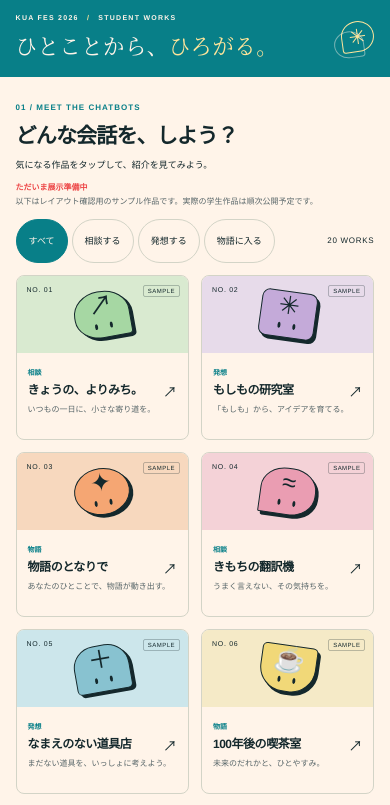
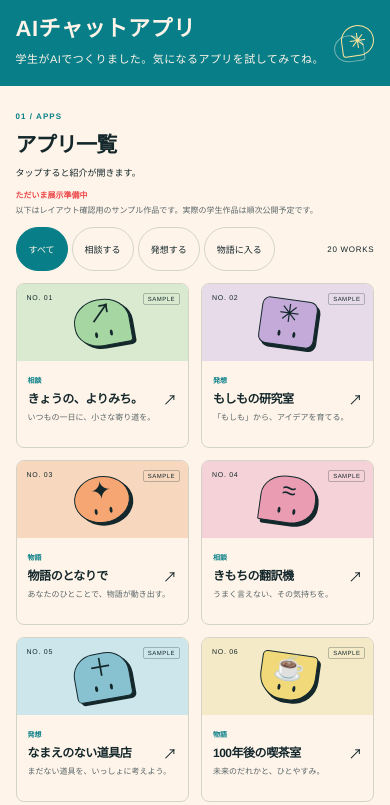
Before and after one commit to Creative-Cucumbers/daiuryuzansai-2026, a plain HTML site: page index.html in a window 390 px wide. Shown: the part 72-877 px from the top of the page. Drawn offline with Linux system fonts and the light colour scheme.

Commit message:
Simplify copy to introduce student AI chat apps

```diff
--- a/index.html
+++ b/index.html
@@ -4,8 +4,8 @@
     <meta charset="utf-8">
     <meta name="viewport" content="width=device-width, initial-scale=1">
     <meta name="theme-color" content="#087f88">
-    <meta name="description" content="大瓜生山祭2026の学生作品展示。学生がつくるチャットボットを通して、ことばと会話の新しい可能性に出会う。">
-    <title>ことばが、はずむ。｜大瓜生山祭2026</title>
+    <meta name="description" content="学生がAIでつくったチャットアプリを紹介します。気になるアプリを試してみてね。大瓜生山祭2026の学生作品展示。">
+    <title>AIチャットアプリ｜大瓜生山祭2026</title>
     <link rel="icon" href="./assets/favicon.svg" type="image/svg+xml">
     <link rel="stylesheet" href="./theme.css">
     <link rel="stylesheet" href="./styles.css">
@@ -15,33 +15,30 @@
   <body>
     <a class="skip-link" href="#works">作品一覧へスキップ</a>
     <header class="site-header">
-      <a class="wordmark" href="#top" aria-label="ことばが、はずむ。 トップ"><span class="logo-symbol" aria-hidden="true">:)</span><span>ことばが、はずむ。<small>STUDENT CHATBOT EXHIBITION</small></span></a>
+      <a class="wordmark" href="#top" aria-label="大瓜生山祭2026 トップ"><span class="logo-symbol" aria-hidden="true">:)</span><span>大瓜生山祭 2026<small>STUDENT APP GALLERY</small></span></a>
     </header>
 
     <main id="top">
       <section class="intro" aria-labelledby="intro-title">
         <div>
-          <p class="eyebrow">KUA FES 2026 <span aria-hidden="true">/</span> STUDENT WORKS</p>
-          <h1 id="intro-title">ひとことから、<em>ひろがる。</em></h1>
+          <h1 id="intro-title">AIチャットアプリ</h1>
+          <p class="intro-description">学生がAIでつくりました。気になるアプリを試してみてね。</p>
         </div>
-        <div class="intro-aside">
-          <p class="intro-description">学生がつくった、小さな会話の世界。<br>気になる作品から、話してみよう。</p>
-          <span class="intro-mark" aria-hidden="true"><span>✳</span></span>
-        </div>
+        <span class="intro-mark" aria-hidden="true"><span>✳</span></span>
       </section>
 
       <section class="works section-wrap" id="works" aria-labelledby="works-title">
-        <div class="section-heading"><div><p class="eyebrow">01 / MEET THE CHATBOTS</p><h2 id="works-title">どんな会話を、しよう？</h2></div><p>気になる作品をタップして、紹介を見てみよう。</p></div>
+        <div class="section-heading"><div><p class="eyebrow">01 / APPS</p><h2 id="works-title">アプリ一覧</h2></div><p>タップすると紹介が開きます。</p></div>
         <p class="sample-notice"><span>ただいま展示準備中</span> 以下はレイアウト確認用のサンプル作品です。実際の学生作品は順次公開予定です。</p>
         <div class="gallery-toolbar"><div class="filters" role="group" aria-label="作品のカテゴリ"><button class="filter is-active" type="button" data-filter="all" aria-pressed="true">すべて</button><button class="filter" type="button" data-filter="相談" aria-pressed="false">相談する</button><button class="filter" type="button" data-filter="発想" aria-pressed="false">発想する</button><button class="filter" type="button" data-filter="物語" aria-pressed="false">物語に入る</button></div><p id="work-count" class="work-count" role="status" aria-live="polite"></p></div>
         <div id="works-grid" class="works-grid"></div>
         <noscript><p>作品一覧の表示には JavaScript を有効にしてください。展示概要はこのページ下部でご覧いただけます。</p></noscript>
       </section>
 
-      <section class="about" id="about" aria-labelledby="about-title"><div class="section-wrap about-grid"><div><p class="eyebrow">02 / ABOUT THIS EXHIBITION</p><h2 id="about-title">会話も、ひとつの表現だ。</h2><p class="about-lead">学生のアイデアから生まれた、さまざまなチャットボット。<br>会話の向こうにある、つくり手の視点にふれてみてください。</p></div><div class="exhibition-info"><div><span>EVENT</span><p>大瓜生山祭 2026 / 京都芸術大学</p></div><div><span>DATE</span><p>10月31日（土）・11月1日（日）</p></div><div><span>EXHIBIT</span><p>学生制作チャットボット</p></div></div></div></section>
+      <section class="about" id="about" aria-labelledby="about-title"><div class="section-wrap about-grid"><div><p class="eyebrow">02 / ABOUT THIS EXHIBITION</p><h2 id="about-title">この展示について</h2><p class="about-lead">授業で学生がAIを使ってつくったチャットアプリを紹介しています。<br>それぞれのアイデアや使い方を、気軽に試してみてください。</p></div><div class="exhibition-info"><div><span>EVENT</span><p>大瓜生山祭 2026 / 京都芸術大学</p></div><div><span>DATE</span><p>10月31日（土）・11月1日（日）</p></div><div><span>EXHIBIT</span><p>学生制作 AIチャットアプリ</p></div></div></div></section>
     </main>
 
-    <footer class="site-footer"><a class="footer-title" href="#top">ことばが、はずむ。 <span aria-hidden="true">:)</span></a><p>大瓜生山祭2026 / STUDENT WORKS</p><a href="https://www.kyoto-art.ac.jp/kuafes/2026/" target="_blank" rel="noopener noreferrer">学園祭公式サイト ↗<span class="sr-only">（新しいタブで開く）</span></a></footer>
+    <footer class="site-footer"><a class="footer-title" href="#top">AIチャットアプリ <span aria-hidden="true">:)</span></a><p>大瓜生山祭2026 / STUDENT WORKS</p><a href="https://www.kyoto-art.ac.jp/kuafes/2026/" target="_blank" rel="noopener noreferrer">学園祭公式サイト ↗<span class="sr-only">（新しいタブで開く）</span></a></footer>
 
     <dialog id="work-dialog" aria-labelledby="dialog-title"><div class="dialog-top"><span class="eyebrow">BEHIND THE CONVERSATION</span><button type="button" class="dialog-close" aria-label="作品紹介を閉じる">✕</button></div><div id="dialog-art" class="dialog-art" aria-hidden="true"></div><div class="dialog-content"><p id="dialog-category" class="eyebrow"></p><h2 id="dialog-title"></h2><p id="dialog-description"></p><div class="prompt-box"><span>こんなひとことから</span><p id="dialog-prompt"></p></div><p id="dialog-credit" class="dialog-credit"></p><a id="dialog-link" class="pill-link" target="_blank" rel="noopener noreferrer">チャットボットと話す ↗<span class="sr-only">（新しいタブで開く）</span></a><p id="dialog-unavailable" class="dialog-unavailable"></p></div></dialog>
   </body>
--- a/styles.css
+++ b/styles.css
@@ -21,12 +21,8 @@ button:focus-visible, a:focus-visible { outline: 3px solid var(--accent); outlin
 .intro { position: relative; display: flex; align-items: center; justify-content: space-between; gap: 24px; padding: 20px max(4%, calc((100vw - var(--content-width)) / 2)) 19px; background: var(--teal); color: var(--hero-ink); }
 .intro::before { content: ""; position: absolute; top: 0; left: 0; right: 0; height: 4px; background: repeating-linear-gradient(90deg, var(--accent) 0 12px, var(--paper) 12px 24px); }
 .eyebrow { font-size: 8px; font-weight: 600; letter-spacing: .13em; line-height: 1.6; }
-.intro .eyebrow { font-size: 8px; letter-spacing: .18em; margin: 0 0 8px; }
-.intro .eyebrow > span { margin-inline: 9px; color: var(--yellow); }
-h1 { margin: 0; font-family: var(--display-font); font-size: clamp(23px, 3.2vw, 35px); font-weight: 500; letter-spacing: .02em; line-height: 1.5; }
-h1 em { font-style: normal; color: var(--yellow); }
-.intro-aside { display: flex; align-items: center; gap: 28px; }
-.intro-description { font-size: 10px; line-height: 2; letter-spacing: .06em; margin: 0; }
+h1 { margin: 0; font-size: 25px; font-weight: 700; letter-spacing: .02em; line-height: 1.5; }
+.intro-description { font-size: 12px; line-height: 1.9; letter-spacing: .04em; margin: 5px 0 0; }
 .intro-mark { position: relative; display: grid; place-items: center; width: 47px; height: 43px; flex-shrink: 0; border: 1px solid var(--yellow); border-radius: 50% 50% 50% 3px; color: var(--yellow); transform: rotate(-8deg); }
 .intro-mark::after { content: ""; position: absolute; width: 38px; height: 36px; border: 1px solid var(--hero-ink); border-radius: 50% 50% 3px 50%; left: -13px; bottom: -9px; opacity: .45; }
 .intro-mark > span { font-size: 26px; line-height: 1; }
@@ -118,11 +114,8 @@ dialog::backdrop { background: #092d38a6; backdrop-filter: blur(4px); }
   .wordmark { font-size: 14px; gap: 8px; }
   .wordmark small { font-size: 5.5px; }
   .intro { gap: 16px; padding-block: 18px 16px; }
-  .intro .eyebrow { font-size: 7px; margin-bottom: 6px; }
-  .intro .eyebrow > span { margin-inline: 5px; }
-  h1 { font-size: clamp(21px, 5.5vw, 32px); }
-  .intro-description { display: none; }
-  .intro-aside { padding-left: 9px; }
+  h1 { font-size: 22px; }
+  .intro-description { font-size: 11px; margin-top: 4px; }
   .intro-mark { width: 33px; height: 31px; }
   .intro-mark::after { width: 28px; height: 25px; left: -9px; bottom: -6px; }
   .intro-mark > span { font-size: 21px; }
--- a/theme.css
+++ b/theme.css
@@ -11,7 +11,6 @@
   --shadow: #092d38;
   --hero-ink: #fff4e9;
   --font: "Helvetica Neue", Arial, "Hiragino Kaku Gothic ProN", "Yu Gothic", Meiryo, sans-serif;
-  --display-font: "Hiragino Mincho ProN", "Yu Mincho", "Noto Serif CJK JP", serif;
   --content-width: 1160px;
   --card-radius: 8px;
   --card-gap: 15px;
```
Also changed, not shown: 1 other file.
